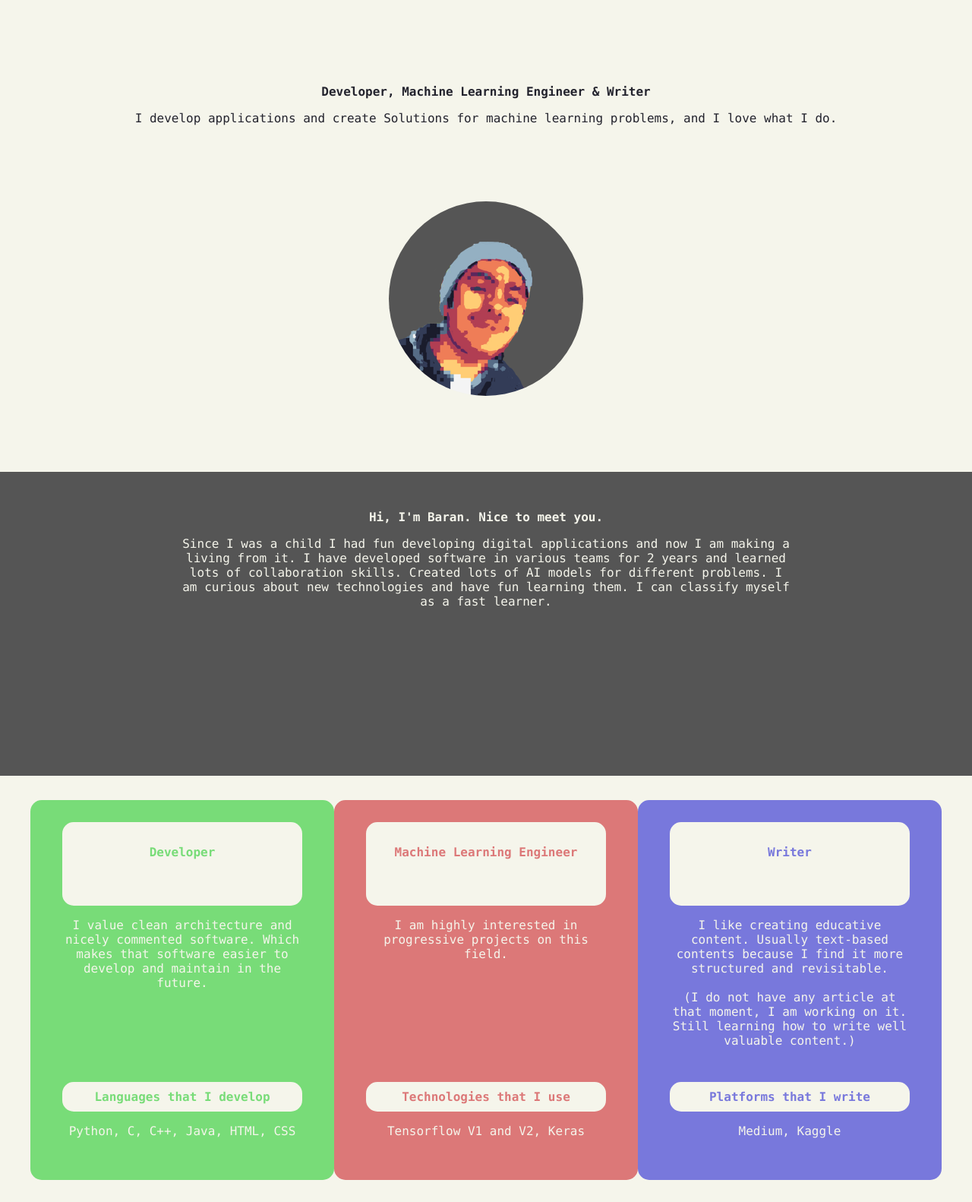
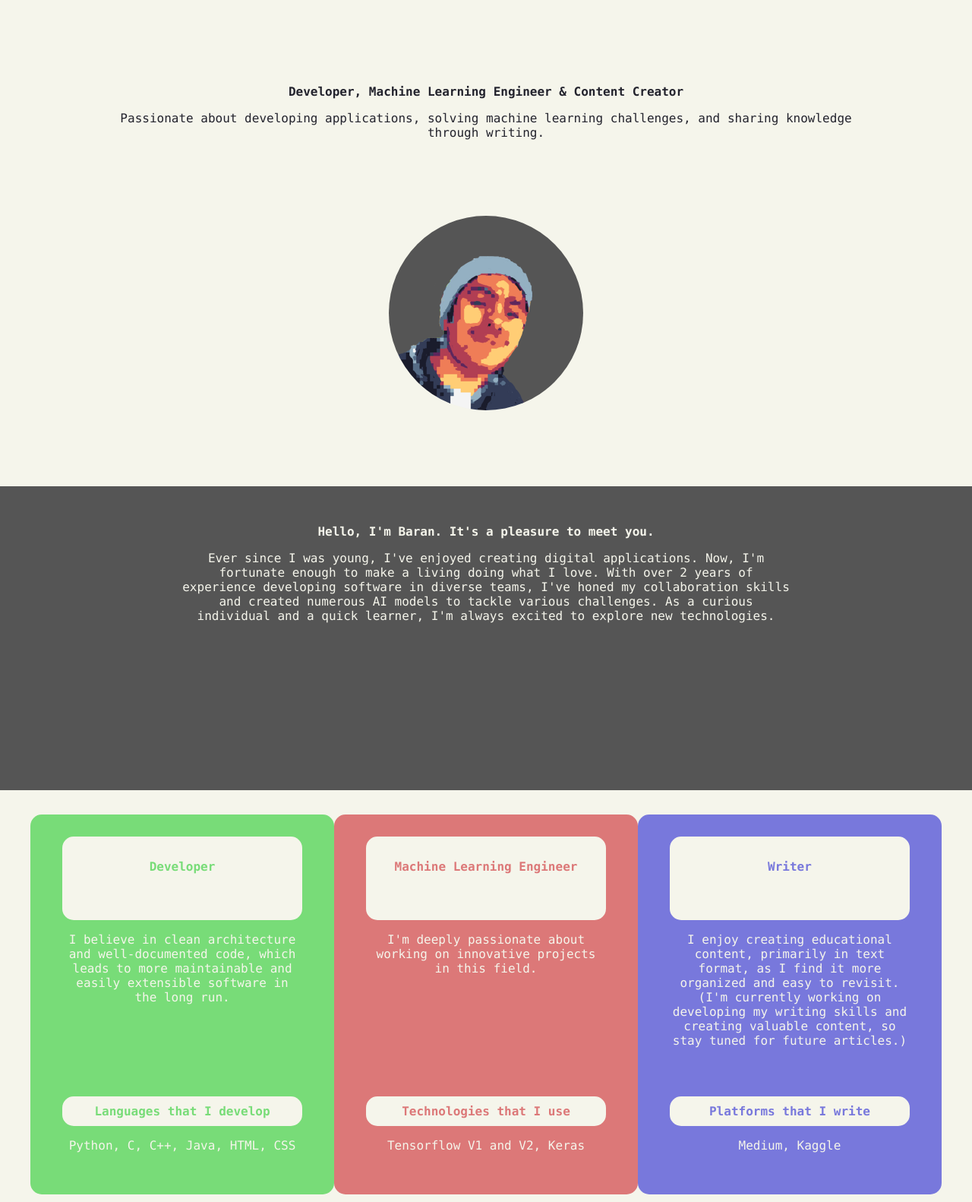
Before and after one commit to bbaransahin/bbaransahin.github.io, a plain HTML site: page index.html in a window 1280 px wide. Shown: the top 1582 px of the page at 76% size. Drawn offline with Linux system fonts and the light colour scheme.

Commit message:
rewritten texts by gpt-4

```diff
--- a/index.html
+++ b/index.html
@@ -62,14 +62,14 @@
 </head>
 <body>
   <header class="container">
-    <h1 style="text-align:center;padding-top: 100px;" class="mafont">Developer, Machine Learning Engineer & Writer</h1>
-    <p style="text-align:center;margin-bottom: 50px" class="mafont">I develop applications and create Solutions for machine learning problems, and I love what I do.</p>
+    <h1 style="text-align:center;padding-top: 100px;" class="mafont">Developer, Machine Learning Engineer & Content Creator</h1>
+    <p style="text-align:center;margin-bottom: 50px" class="mafont">Passionate about developing applications, solving machine learning challenges, and sharing knowledge through writing.</p>
     <img src="profilep.png" alt="me" style="border-radius:128px;margin-left:auto;margin-right:auto;margin-top: 100px;margin-bottom: 100px;display:block">
   </header>
   <section style="background-color: rgb(85,85,85);margin-left:0;margin-right:0;height: 400px">
     <div class="container">
-      <h2 style="text-align:center;padding-top: 50px;color: rgb(245,245,235)" class="mafont">Hi, I'm Baran. Nice to meet you.</h2>
-      <p style="text-align:center;margin-left: auto;margin-right: auto;color: rgb(245,245,235);max-width: 800px" class="mafont">Since I was a child I had fun developing digital applications and now I am making a living from it. I have developed software in various teams for 2 years and learned lots of collaboration skills. Created lots of AI models for different problems. I am curious about new technologies and have fun learning them. I can classify myself as a fast learner.</p>
+      <h2 style="text-align:center;padding-top: 50px;color: rgb(245,245,235)" class="mafont">Hello, I'm Baran. It's a pleasure to meet you.</h2>
+	  <p style="text-align:center;margin-left: auto;margin-right: auto;color: rgb(245,245,235);max-width: 800px" class="mafont">Ever since I was young, I've enjoyed creating digital applications. Now, I'm fortunate enough to make a living doing what I love. With over 2 years of experience developing software in diverse teams, I've honed my collaboration skills and created numerous AI models to tackle various challenges. As a curious individual and a quick learner, I'm always excited to explore new technologies.</p>
     </div>
   </section>
   <section class="container">
@@ -77,7 +77,7 @@
       <div class="column" style="background-color: rgb(120,220,120);border-radius: 15px;height: 500px">
         <h2 style="text-align:center;background-color: rgb(245,245,235);border-radius:        15px;color: rgb(120,220,120);padding:30px;height:50px" class="mafont">Developer</h2>
         <p style="text-align:center;color: rgb(245,245,235);height: 200px" class="mafont">
-          I value clean architecture and nicely commented software. Which makes that software easier to develop and maintain in the future.
+          I believe in clean architecture and well-documented code, which leads to more maintainable and easily extensible software in the long run.
         </p>
         <h3 style="text-align:center;background-color: rgb(245,245,235);border-radius:15px;color: rgb(120,220,120);padding:10px" class="mafont">Languages that I develop</h3>
         <p style="text-align:center;color: rgb(245,245,235)" class="mafont">Python, C, C++, Java, HTML, CSS</p>
@@ -85,7 +85,7 @@
       <div class="column" style="background-color: rgb(220,120,120);height: 500px;border-radius: 15px">
         <h2 style="text-align:center;background-color: rgb(245,245,235);border-radius:15px;color: rgb(220,120,120);padding:30px;height:50px" class="mafont">Machine Learning Engineer</h2>
         <p style="text-align:center;color: rgb(245,245,235);height: 200px" class="mafont">
-          I am highly interested in progressive projects on this field.
+          I'm deeply passionate about working on innovative projects in this field.
         </p>
         <h3 style="text-align:center;background-color: rgb(245,245,235);border-radius:15px;color: rgb(220,120,120);padding:10px" class="mafont">Technologies that I use</h3>
         <p style="text-align:center;color: rgb(245,245,235)" class="mafont">Tensorflow V1 and V2, Keras</p>
@@ -93,7 +93,7 @@
       <div class="column" style="background-color: rgb(120,120,220);height: 500px;border-radius: 15px">
         <h2 style="text-align:center;background-color: rgb(245,245,235);border-radius:15px;color: rgb(120,120,220);padding:30px;height:50px" class="mafont">Writer</h2>
         <p style="text-align:center;color: rgb(245,245,235);height: 200px" class="mafont">
-          I like creating educative content. Usually text-based contents because I find it more structured and revisitable. <br><br>(I do not have any article at that moment, I am working on it. Still learning how to write well valuable content.)
+          I enjoy creating educational content, primarily in text format, as I find it more organized and easy to revisit. (I'm currently working on developing my writing skills and creating valuable content, so stay tuned for future articles.)
         </p>
         <h3 style="text-align:center;background-color: rgb(245,245,235);border-radius:15px;color: rgb(120,120,220);padding:10px" class="mafont">Platforms that I write</h3>
         <p style="text-align:center;color: rgb(245,245,235)" class="mafont">Medium, Kaggle</p>
@@ -132,8 +132,9 @@
     </div>
   </section>
   <section class="container">
-    <h1 style="text-align:center" class="mafont">Enough of Technical Stuff, Who am I?</h1>
-    <p style="text-align:center;padding-bottom: 150px;color: rgb(85,85,85)" class="mafont">I am a 22-year-old undergraduate student at Gebze Technical University. I am learning how to code since I was going to 5th grade and I hope that I keep learning. Interested in doing sports like running, swimming, cycling, etc. I play guitar and I am a big fan of the rock genre. Philosophy is another interest of mine. I am solving the Rubik's cube for something like 5 years and I can solve one under 40 seconds confidently. Finally, meeting new people is always a pleasure for me.</p>
+    <h1 style="text-align:center" class="mafont">Beyond the Technical Side, Who Am I?
+</h1>
+    <p style="text-align:center;padding-bottom: 150px;color: rgb(85,85,85)" class="mafont">I'm a 22-year-old undergraduate student at Gebze Technical University, and I've been learning to code since the 5th grade. My interests include sports like running, swimming, and cycling. I'm an avid guitar player and a huge fan of rock music. In my spare time, I enjoy delving into philosophy, solving Rubik's cubes (in under 40 seconds), and meeting new people.</p>
   </section>
   <footer style="background-color: rgb(85,85,85);margin: 0%;height: 300px">
     <h3 class="mafont" style="padding-top: 120px;color: rgb(245,245,235)">More of me:</h3>
```
